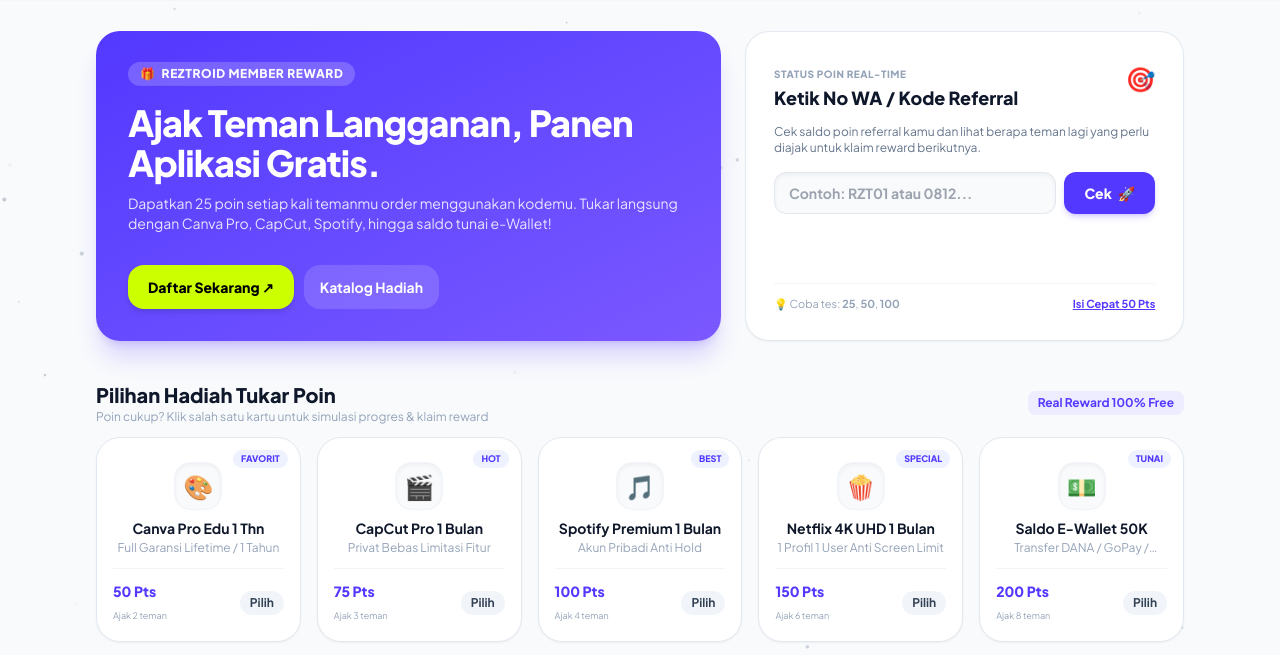
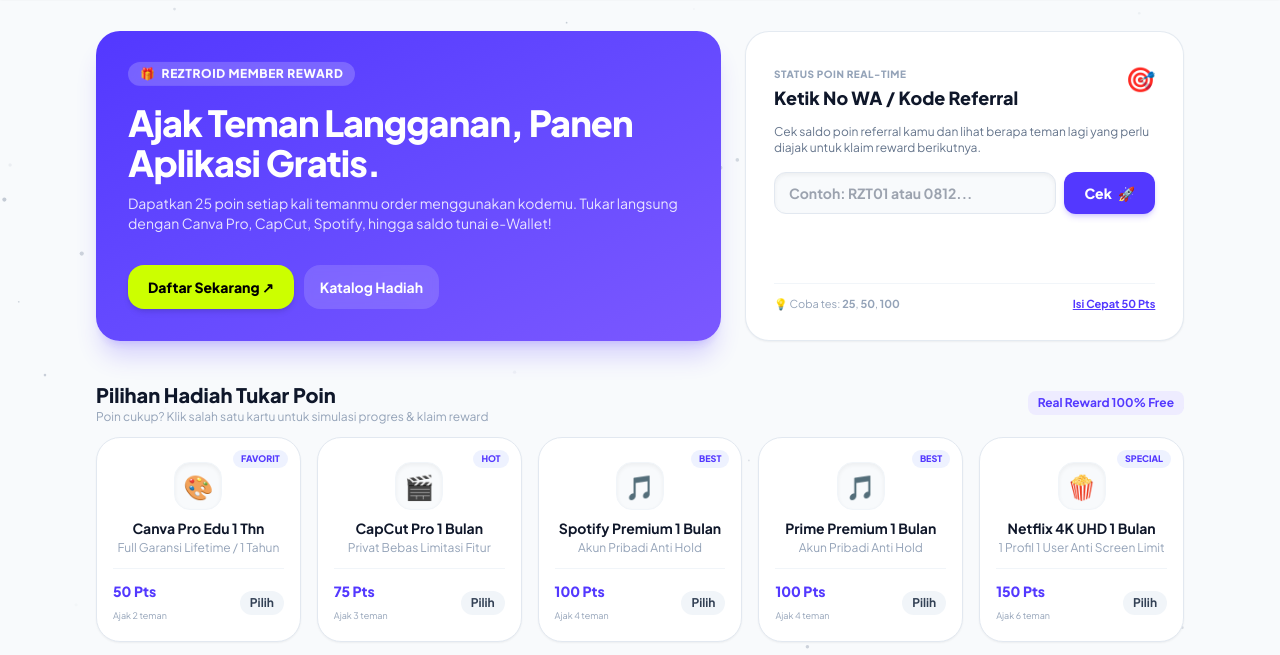
Before and after one commit to Helter4skelter/Heltskelt, a plain HTML site: page index.html in a window 1280 px wide. Shown: the part 99-754 px from the top of the page. Drawn offline with nearby package versions, Linux system fonts and the light colour scheme.

Commit message:
Update index.html

```diff
--- a/index.html
+++ b/index.html
@@ -413,6 +413,14 @@
           badge: "BEST"
         },
         {
+          id: "rwd-Prime",
+          name: "Prime Premium 1 Bulan",
+          pointsNeeded: 100,
+          icon: "🎵",
+          desc: "Akun Pribadi Anti Hold",
+          badge: "BEST"
+        },
+        {
           id: "rwd-netflix",
           name: "Netflix 4K UHD 1 Bulan",
           pointsNeeded: 150,
```
